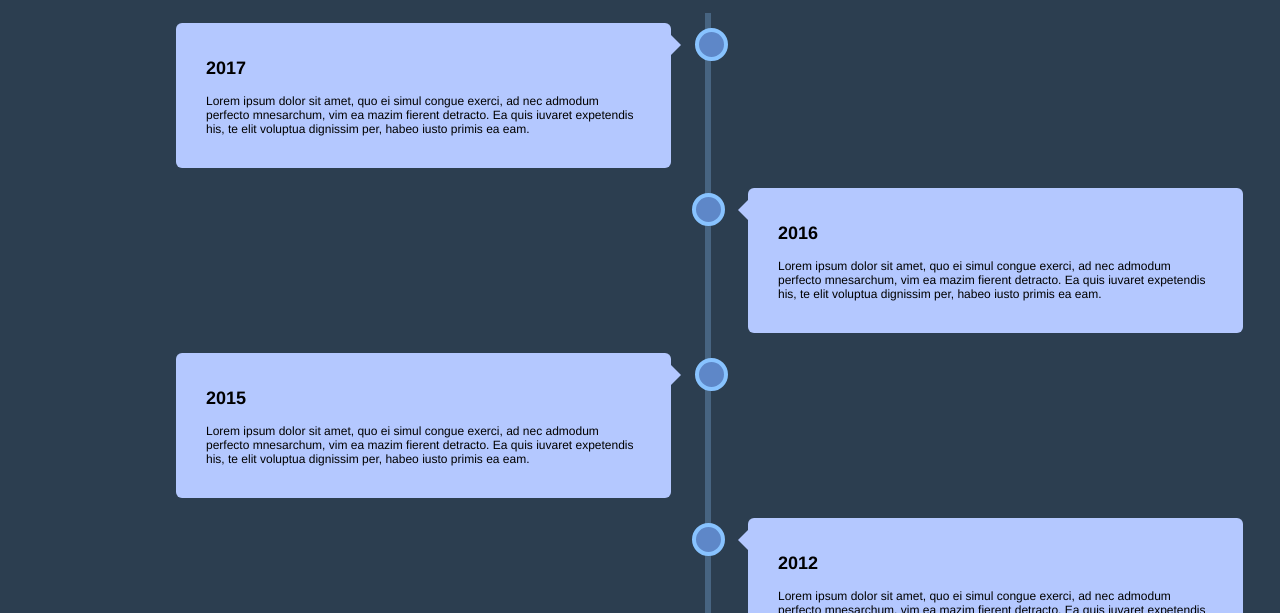
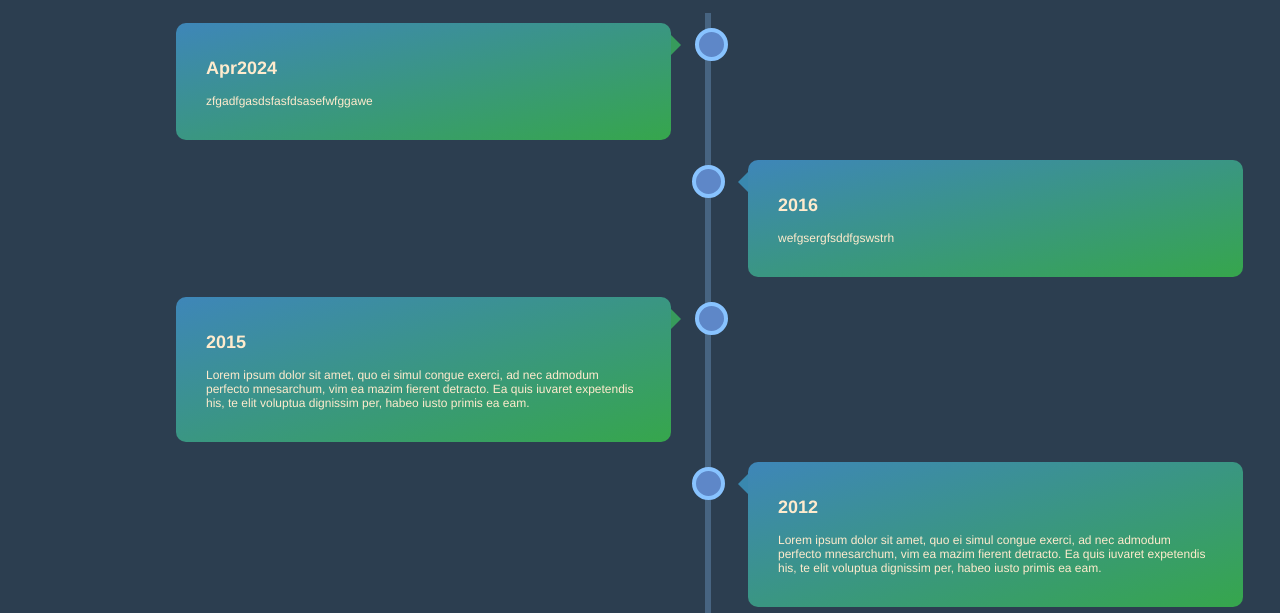
Before and after one commit to Nikos1508/My-website, a plain HTML site: page english_pages/timeline.html in a window 1280 px wide. Shown: the part 187-800 px from the top of the page. Drawn offline with Linux system fonts and the light colour scheme.

Commit message:
timeline update

```diff
--- a/english_pages/timeline.html
+++ b/english_pages/timeline.html
@@ -16,14 +16,14 @@
     <div class="timeline">
         <div class="container left">
             <div class="content">
-                <h2>2017</h2>
-                <p>Lorem ipsum dolor sit amet, quo ei simul congue exerci, ad nec admodum perfecto mnesarchum, vim ea mazim fierent detracto. Ea quis iuvaret expetendis his, te elit voluptua dignissim per, habeo iusto primis ea eam.</p>
+                <h2>Apr2024</h2>
+                <p> zfgadfgasdsfasfdsasefwfggawe </p>
             </div>
         </div>
         <div class="container right">
             <div class="content">
                 <h2>2016</h2>
-                <p>Lorem ipsum dolor sit amet, quo ei simul congue exerci, ad nec admodum perfecto mnesarchum, vim ea mazim fierent detracto. Ea quis iuvaret expetendis his, te elit voluptua dignissim per, habeo iusto primis ea eam.</p>
+                <p>  wefgsergfsddfgswstrh </p>
             </div>
         </div>
         <div class="container left">
--- a/style.css
+++ b/style.css
@@ -183,7 +183,7 @@ body {
   right: 30px;
   border: medium solid white;
   border-width: 10px 0 10px 10px;
-  border-color: transparent transparent transparent rgb(180, 200, 255);
+  border-color: transparent transparent transparent rgb(55, 155, 92);
 }
 
 /* Add arrows to the right container (pointing left) */
@@ -197,7 +197,7 @@ body {
   left: 30px;
   border: medium solid white;
   border-width: 10px 10px 10px 0;
-  border-color: transparent rgb(180, 200, 255) transparent transparent;
+  border-color: transparent rgb(57, 136, 175) transparent transparent;
 }
 
 /* Fix the circle for containers on the right side */
@@ -208,9 +208,10 @@ body {
 /* The actual content */
 .content {
   padding: 20px 30px;
-  background-color: rgb(180, 200, 255);
+  color: blanchedalmond;
   position: relative;
-  border-radius: 6px;
+  border-radius: 10px;
+  background-image: linear-gradient(to bottom right, rgb(62, 134, 185), rgb(54, 166, 76));
 }
 
 /* Media queries - Responsive timeline on screens less than 600px wide */
```
